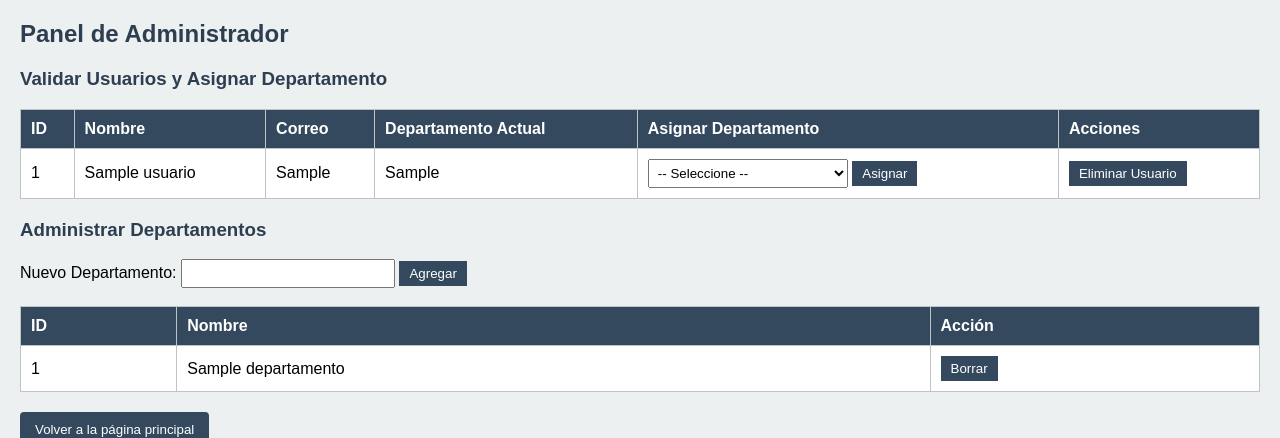
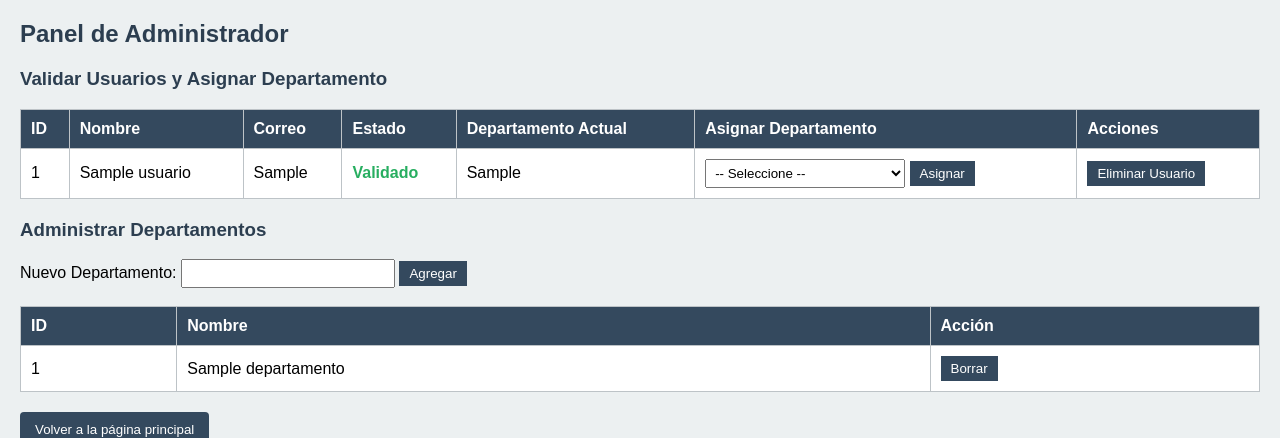
Before and after one commit to cg2023269/projectofase1, a PHP site: page /admin.php in a window 1280 px wide. Shown: the top 438 px of the page. Run offline with PHP 8.4, Linux system fonts and the light colour scheme; the visitor is signed in with stand-in values (Sample User, id 1); tables that the repository leaves empty or names only in its code hold one stand-in row (values such as "Sample post").

Commit message:
Update admin.php

```diff
--- a/admin.php
+++ b/admin.php
@@ -14,7 +14,7 @@
 }
 $conn->set_charset("utf8mb4");
 
-// Procesar acciones (actualizar usuario, agregar departamento, borrar departamento, eliminar usuario)
+// Procesar acciones
 if ($_SERVER['REQUEST_METHOD'] === 'POST') {
     if (isset($_POST['action'])) {
         switch ($_POST['action']) {
@@ -58,12 +58,22 @@
                     $stmt->close();
                 }
                 break;
+
+            case 'validate_user':
+                $user_id = $_POST['user_id'] ?? '';
+                if ($user_id) {
+                    $stmt = $conn->prepare("UPDATE usuarios SET validado = TRUE WHERE id = ?");
+                    $stmt->bind_param("i", $user_id);
+                    $stmt->execute();
+                    $stmt->close();
+                }
+                break;
         }
     }
 }
 
 // Consultar la lista de usuarios
-$userResult = $conn->query("SELECT id, nombre, correo, departamento FROM usuarios ORDER BY id ASC");
+$userResult = $conn->query("SELECT id, nombre, correo, departamento, validado FROM usuarios ORDER BY id ASC");
 // Consultar la lista de departamentos
 $deptResult = $conn->query("SELECT id, nombre FROM departamentos ORDER BY nombre ASC");
 $departments = $deptResult->fetch_all(MYSQLI_ASSOC);
@@ -85,6 +95,8 @@
       input[type="submit"], button { padding: 5px 10px; background-color: #34495e; color: #fff; border: none; cursor: pointer; }
       input[type="submit"]:hover, button:hover { background-color: #2c3e50; }
       a { text-decoration: none; color: #3498db; }
+      .validado { color: #27ae60; font-weight: bold; }
+      .no-validado { color: #e74c3c; font-weight: bold; }
   </style>
 </head>
 <body>
@@ -96,6 +108,7 @@
               <th>ID</th>
               <th>Nombre</th>
               <th>Correo</th>
+              <th>Estado</th>
               <th>Departamento Actual</th>
               <th>Asignar Departamento</th>
               <th>Acciones</th>
@@ -107,6 +120,9 @@
               <td><?= $user['id'] ?></td>
               <td><?= htmlspecialchars($user['nombre']) ?></td>
               <td><?= htmlspecialchars($user['correo']) ?></td>
+              <td class="<?= $user['validado'] ? 'validado' : 'no-validado' ?>">
+                  <?= $user['validado'] ? 'Validado' : 'Pendiente' ?>
+              </td>
               <td><?= htmlspecialchars($user['departamento'] ?? '') ?></td>
               <td>
                   <form method="post" action="">
@@ -122,6 +138,13 @@
                   </form>
               </td>
               <td>
+                  <?php if (!$user['validado']): ?>
+                      <form method="post" action="" style="margin-bottom: 5px;">
+                          <input type="hidden" name="action" value="validate_user">
+                          <input type="hidden" name="user_id" value="<?= $user['id'] ?>">
+                          <input type="submit" value="Validar Usuario" style="background-color: #27ae60;">
+                      </form>
+                  <?php endif; ?>
                   <form method="post" action="" onsubmit="return confirm('¿Está seguro de eliminar este usuario?');">
                       <input type="hidden" name="action" value="delete_user">
                       <input type="hidden" name="user_id" value="<?= $user['id'] ?>">
@@ -161,12 +184,11 @@
           <?php endforeach; ?>
       </tbody>
   </table>
-<form action="index.php" method="get">
-    <button type="submit" style="padding: 10px 15px; background-color: #34495e; color: white; border: none; border-radius: 4px; cursor: pointer;">
-        Volver a la página principal
-    </button>
-</form>
-
+  <form action="index.php" method="get">
+      <button type="submit" style="padding: 10px 15px; background-color: #34495e; color: white; border: none; border-radius: 4px; cursor: pointer;">
+          Volver a la página principal
+      </button>
+  </form>
 </body>
 </html>
 <?php $userResult->free(); $conn->close(); ?>
```
